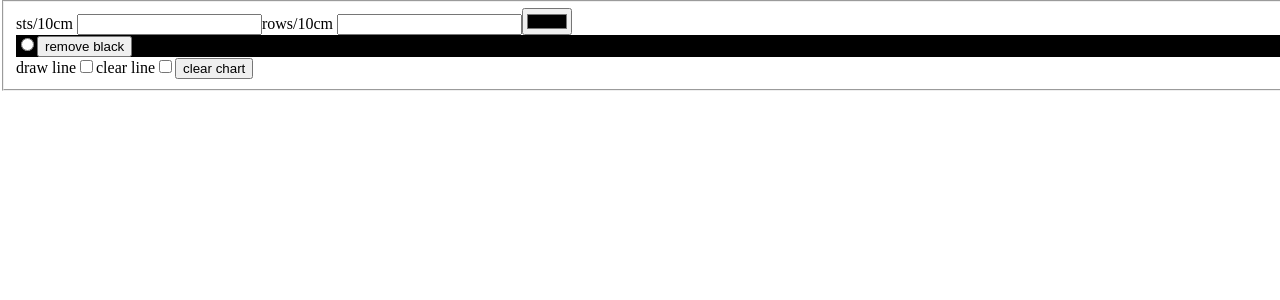
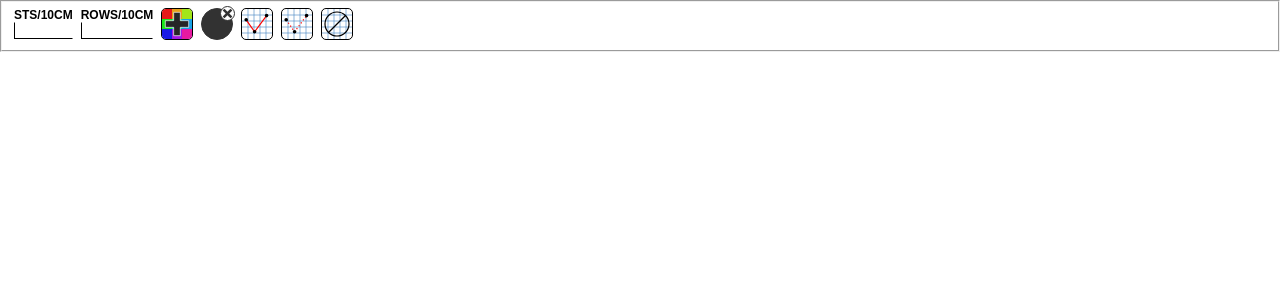
Before and after one commit to ejzimmer/chart, a React (Create React App) app: page / in a window 1280 px wide. Shown: the top 300 px of the page. Built offline with nearby package versions, Linux system fonts and the light colour scheme.

Commit message:
bit prettier

```diff
--- a/public/index.html
+++ b/public/index.html
@@ -26,7 +26,7 @@
     -->
     <title>Chart</title>
   </head>
-  <body>
+  <body style="margin: 0">
     <noscript>You need to enable JavaScript to run this app.</noscript>
     <div id="root"></div>
     <!--
--- /dev/null
+++ b/src/controls/ClearChart.tsx
@@ -0,0 +1,51 @@
+import { useState } from "react"
+
+type Props = {
+  onClick: () => void
+}
+
+export function ClearChart({ onClick }: Props) {
+  const [isHovered, setHovered] = useState(false)
+
+  return (
+    <button
+      aria-label="clear chart"
+      style={{
+        width: "30px",
+        height: "30px",
+        border: "1px solid",
+        borderRadius: "5px",
+        background: "none",
+        padding: 0,
+        boxSizing: "content-box",
+        cursor: "pointer",
+      }}
+      onClick={onClick}
+      onMouseEnter={() => setHovered(true)}
+      onMouseLeave={() => setHovered(false)}
+    >
+      <svg viewBox="0 0 100 100">
+        <g stroke={`hsl(210 50% 50%)`} strokeWidth="2">
+          <line x1="20" y1="0" x2="20" y2="100" />
+          <line x1="40" y1="0" x2="40" y2="100" />
+          <line x1="60" y1="0" x2="60" y2="100" />
+          <line x1="80" y1="0" x2="80" y2="100" />
+
+          <line x1="0" y1="20" x2="100" y2="20" />
+          <line x1="0" y1="40" x2="100" y2="40" />
+          <line x1="0" y1="60" x2="100" y2="60" />
+          <line x1="0" y1="80" x2="100" y2="80" />
+        </g>
+        <g
+          strokeWidth={isHovered ? 8 : 4}
+          stroke="black"
+          fill="none"
+          transform="rotate(45, 50, 50)"
+        >
+          <circle cx="50" cy="50" r="40" />
+          <line x1="50" y1="10" x2="50" y2="90" />
+        </g>
+      </svg>
+    </button>
+  )
+}
--- a/src/controls/Colour.tsx
+++ b/src/controls/Colour.tsx
@@ -1,3 +1,5 @@
+import { useState } from "react"
+
 type Props = {
   colour: string
   isSelected: boolean
@@ -11,18 +13,72 @@ export function Colour({
   selectColour,
   removeColour,
 }: Props) {
+  const [isColourHovered, setColourHovered] = useState(false)
+  const [isButtonHovered, setButtonHovered] = useState(false)
+
   return (
-    <div style={{ background: colour }}>
+    <label
+      aria-label={`select ${colour}`}
+      style={{
+        background: colour,
+        position: "relative",
+        width: "30px",
+        height: "30px",
+        borderRadius: "100%",
+        border: "1px solid",
+        outline: isSelected ? "2px solid black" : "none",
+        outlineOffset: "2px",
+        cursor: "pointer",
+        opacity: isColourHovered ? 1 : 0.8,
+      }}
+      onMouseEnter={() => setColourHovered(true)}
+      onMouseLeave={() => setColourHovered(false)}
+    >
       <input
         type="radio"
         name="colours"
         value={colour}
-        onClick={selectColour}
-        defaultChecked={isSelected}
+        onChange={selectColour}
+        checked={isSelected}
+        style={{
+          position: "fixed",
+          top: "-110%",
+          width: 0,
+          height: 0,
+          visibility: "hidden",
+        }}
       />
-      <button type="button" onClick={removeColour}>
-        remove {colour}
+      <button
+        type="button"
+        onClick={removeColour}
+        aria-label={`remove ${colour}`}
+        style={{
+          position: "absolute",
+          width: "15px",
+          height: "15px",
+          background: "white",
+          border: "1px solid",
+          borderRadius: "100%",
+          top: "-3px",
+          right: "-3px",
+          padding: "0",
+          cursor: "pointer",
+          transform: `scale(${isButtonHovered ? 1.2 : 1})`,
+        }}
+        onMouseEnter={() => setButtonHovered(true)}
+        onMouseLeave={() => setButtonHovered(false)}
+      >
+        <svg
+          viewBox="0 0 10 10"
+          stroke="black"
+          strokeWidth="2"
+          width="100%"
+          height="100%"
+        >
+          <line x1="2" y1="2" x2="8" y2="8" />
+          <line x1="8" y1="2" x2="2" y2="8" />
+        </svg>
       </button>
-    </div>
+    </label>
   )
 }
--- /dev/null
+++ b/src/controls/ColourPicker.tsx
@@ -0,0 +1,61 @@
+import { ChangeEvent, useRef, useState } from "react"
+
+type Props = {
+  onChange: (event: ChangeEvent<HTMLInputElement>) => void
+}
+
+const getColour = (hue: number, isLight: boolean) =>
+  `hsl(${hue} ${isLight ? "95%" : "80%"} ${isLight ? "65%" : "50%"})`
+
+export function ColourPicker({ onChange }: Props) {
+  const [isHovered, setHovered] = useState(false)
+  const squares = useRef(Array.from({ length: 9 }))
+
+  return (
+    <label
+      style={{
+        display: "flex",
+        cursor: "pointer",
+        borderRadius: "5px",
+        overflow: "hidden",
+        border: "1px solid",
+      }}
+      onMouseEnter={() => setHovered(true)}
+      onMouseLeave={() => setHovered(false)}
+    >
+      <svg viewBox="0 0 90 90" width="30px">
+        {squares.current?.map((_, index) => {
+          console.log(index % 3)
+          return (
+            <rect
+              key={index}
+              x={(index % 3) * 30}
+              y={Math.floor(index / 3) * 30}
+              width="30"
+              height="30"
+              fill={getColour((360 / 9) * index, isHovered)}
+            />
+          )
+        })}
+        <path
+          strokeWidth="2"
+          stroke="white"
+          fill={isHovered ? "hsl(0 0% 5%)" : "hsl(0 0% 15%"}
+          d="M10,35 l25,0 0,-25 20,0 0,25 25,0 0,20 -25,0 0,25 -20,0 0,-25 -25,0z"
+        />
+      </svg>
+      <input
+        type="color"
+        onChange={onChange}
+        style={{
+          position: "fixed",
+          top: "-100%",
+          width: "0",
+          height: "0",
+          overflow: "hidden",
+          visibility: "hidden",
+        }}
+      />
+    </label>
+  )
+}
--- a/src/controls/Controls.tsx
+++ b/src/controls/Controls.tsx
@@ -2,6 +2,10 @@ import { ChangeEvent, useCallback, useState } from "react"
 import { Colour } from "./Colour"
 import { getColours, persistColours } from "../storage-utils"
 import { useData, useUpdaters } from "../Context"
+import { LineControl } from "./LineControl"
+import { ClearChart } from "./ClearChart"
+import { GaugeInput } from "./GaugeInput"
+import { ColourPicker } from "./ColourPicker"
 
 const initialiseColours = () => {
   const colours = getColours()
@@ -51,25 +55,24 @@ export function Controls() {
         left: 0,
         width: "100%",
         background: "white",
+        display: "flex",
+        alignItems: "center",
+        gap: "8px",
+        margin: "0",
+        boxSizing: "border-box",
       }}
     >
-      <label>
-        sts/10cm{" "}
-        <input
-          type="number"
+      <GaugeInput
+        label="sts/10cm"
         value={gauge?.stitchGauge ?? ""}
-          onChange={(event) => updateGauge("stitch", event.target.value)}
+        onChange={(value) => updateGauge("stitch", value)}
       />
-      </label>
-      <label>
-        rows/10cm{" "}
-        <input
-          type="number"
+      <GaugeInput
+        label="rows/10cm"
         value={gauge?.rowGauge ?? ""}
-          onChange={(event) => updateGauge("row", event.target.value)}
+        onChange={(value) => updateGauge("row", value)}
       />
-      </label>
-      <input type="color" onChange={addColour} />
+      <ColourPicker onChange={addColour} />
       {colours.map((colour) => (
         <Colour
           key={colour}
@@ -79,29 +82,23 @@ export function Controls() {
           removeColour={() => removeColour(colour)}
         />
       ))}
-      <label>
-        draw line
-        <input
-          type="checkbox"
-          checked={drawingMode === "line"}
+      <LineControl
+        mode="draw"
+        isChecked={drawingMode === "line"}
         onChange={() =>
           setDrawingMode(drawingMode === "line" ? "stitch" : "line")
         }
       />
-      </label>
-      <label>
-        clear line
-        <input
-          type="checkbox"
-          checked={drawingMode === "delete-line"}
+      <LineControl
+        mode="clear"
+        isChecked={drawingMode === "delete-line"}
         onChange={() =>
           setDrawingMode(
             drawingMode === "delete-line" ? "stitch" : "delete-line"
           )
         }
       />
-      </label>
-      <button onClick={clearChart}>clear chart</button>
+      <ClearChart onClick={clearChart} />
     </fieldset>
   )
 }
--- /dev/null
+++ b/src/controls/GaugeInput.tsx
@@ -0,0 +1,43 @@
+import { useState } from "react"
+
+type Props = {
+  label: string
+  value: number | string
+  onChange: (value: string) => void
+}
+
+export function GaugeInput({ label, value, onChange }: Props) {
+  const [displayValue, setDisplayValue] = useState(value)
+
+  return (
+    <label
+      style={{
+        display: "flex",
+        flexDirection: "column",
+        textTransform: "uppercase",
+        fontFamily: "sans-serif",
+        fontSize: "12px",
+        fontWeight: "bold",
+      }}
+    >
+      <div>{label}</div>
+      <input
+        pattern="[0-9]*\.?[0-9]*"
+        value={displayValue}
+        onChange={(event) => {
+          const value = event.target.value
+          setDisplayValue(value)
+          if (!isNaN(Number.parseFloat(value))) onChange(event.target.value)
+        }}
+        size={4}
+        style={{
+          border: "1px solid transparent",
+          borderLeftColor: "currentColor",
+          borderBottomColor: "currentColor",
+          textAlign: "end",
+          padding: 0,
+        }}
+      />
+    </label>
+  )
+}
--- /dev/null
+++ b/src/controls/LineControl.tsx
@@ -0,0 +1,64 @@
+import { useState } from "react"
+
+type Props = {
+  isChecked: boolean
+  onChange: () => void
+  mode: "draw" | "clear"
+}
+
+export function LineControl({ mode, isChecked, onChange }: Props) {
+  const [isHovered, setHovered] = useState(false)
+  const radius = isHovered ? 8 : 6
+
+  return (
+    <label
+      aria-label={`${mode} line`}
+      style={{
+        width: "30px",
+        height: "30px",
+        border: "1px solid",
+        borderRadius: "5px",
+        outline: isChecked ? "2px solid" : "none",
+        cursor: "pointer",
+      }}
+      onMouseEnter={() => setHovered(true)}
+      onMouseLeave={() => setHovered(false)}
+    >
+      <input
+        type="checkbox"
+        checked={isChecked}
+        onChange={onChange}
+        style={{
+          position: "fixed",
+          top: "-100%",
+          width: 0,
+          height: 0,
+          visibility: "hidden",
+        }}
+      />
+      <svg viewBox="0 0 100 100">
+        <g stroke={`hsl(210 50% 50%)`} strokeWidth="2">
+          <line x1="20" y1="0" x2="20" y2="100" />
+          <line x1="40" y1="0" x2="40" y2="100" />
+          <line x1="60" y1="0" x2="60" y2="100" />
+          <line x1="80" y1="0" x2="80" y2="100" />
+
+          <line x1="0" y1="20" x2="100" y2="20" />
+          <line x1="0" y1="40" x2="100" y2="40" />
+          <line x1="0" y1="60" x2="100" y2="60" />
+          <line x1="0" y1="80" x2="100" y2="80" />
+        </g>
+        <path
+          d="M14,36 L42,76 82,22"
+          strokeWidth={isHovered ? 8 : 4}
+          stroke="red"
+          fill="none"
+          strokeDasharray={mode === "clear" ? "4 8" : undefined}
+        />
+        <circle cx="14" cy="36" r={radius} />
+        <circle cx="42" cy="76" r={radius} />
+        <circle cx="82" cy="22" r={radius} />
+      </svg>
+    </label>
+  )
+}
```
Lines whose indentation alone changed are shown as unchanged.
